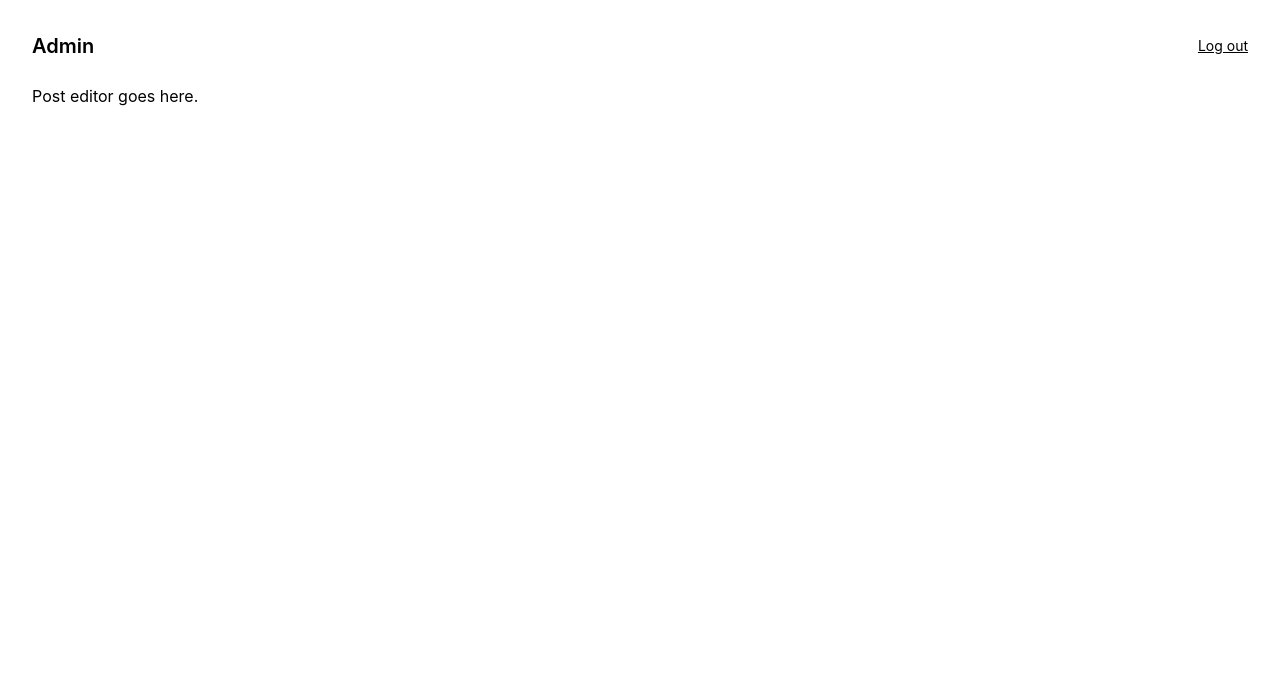
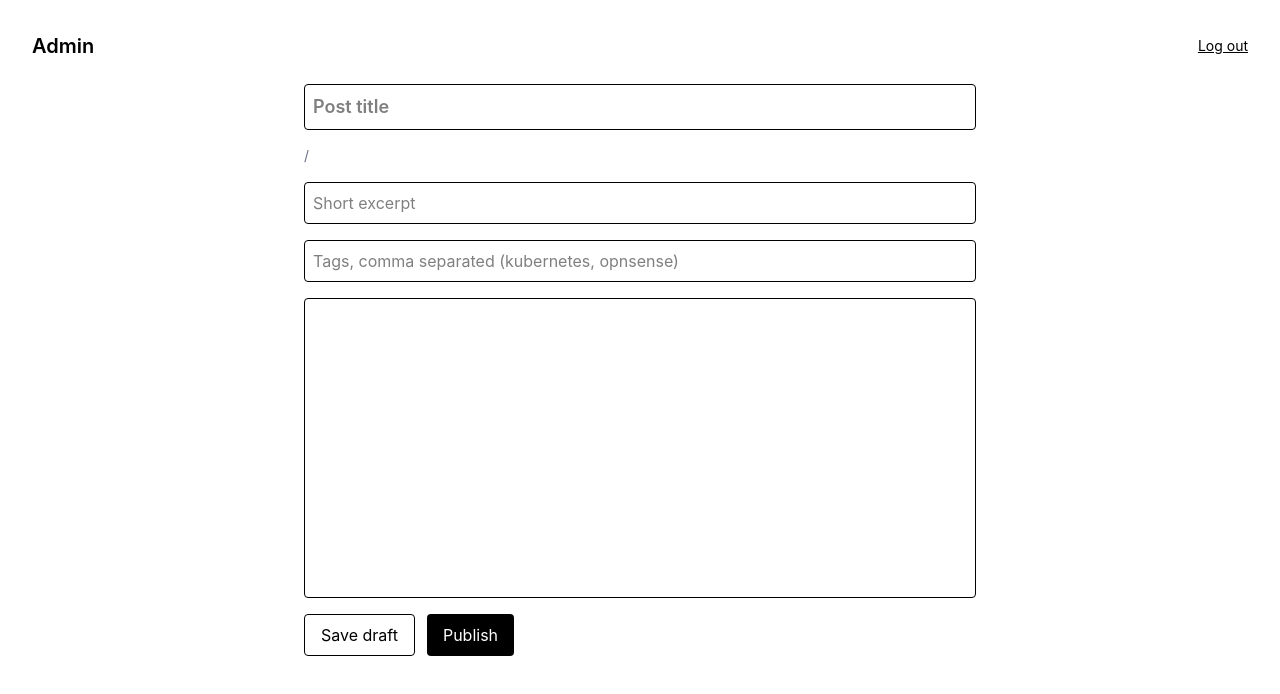
Before and after one commit to Megjafari/blog, a React (Vite) app: page /admin in a window 1280 px wide. Shown: the top 694 px of the page. Built offline with nearby package versions, Linux system fonts and the light colour scheme; no server answers; sample sign-in values are in the browser's storage.

Commit message:
feat: add TipTap editor and post creation form

```diff
--- a/src/admin/Dashboard.tsx
+++ b/src/admin/Dashboard.tsx
@@ -1,4 +1,5 @@
 import { useAuth } from "../lib/auth";
+import PostEditor from "./PostEditor";
 
 export default function Dashboard() {
   const { logout } = useAuth();
@@ -11,7 +12,7 @@ export default function Dashboard() {
           Log out
         </button>
       </div>
-      <p>Post editor goes here.</p>
+      <PostEditor />
     </div>
   );
 }
--- /dev/null
+++ b/src/admin/Editor.tsx
@@ -0,0 +1,23 @@
+import { useEditor, EditorContent } from "@tiptap/react";
+import StarterKit from "@tiptap/starter-kit";
+
+interface EditorProps {
+  content: string;
+  onChange: (html: string) => void;
+}
+
+export default function Editor({ content, onChange }: EditorProps) {
+  const editor = useEditor({
+    extensions: [StarterKit],
+    content,
+    onUpdate: ({ editor }) => {
+      onChange(editor.getHTML());
+    },
+  });
+
+  return (
+    <div className="border rounded p-3 min-h-[300px]">
+      <EditorContent editor={editor} />
+    </div>
+  );
+}
--- /dev/null
+++ b/src/admin/PostEditor.tsx
@@ -0,0 +1,94 @@
+import { useState } from "react";
+import { apiFetch } from "../lib/api";
+import Editor from "./Editor";
+
+function slugify(title: string) {
+  return title
+    .toLowerCase()
+    .trim()
+    .replace(/[^a-z0-9\s-]/g, "")
+    .replace(/\s+/g, "-");
+}
+
+export default function PostEditor() {
+  const [title, setTitle] = useState("");
+  const [slug, setSlug] = useState("");
+  const [content, setContent] = useState("");
+  const [excerpt, setExcerpt] = useState("");
+  const [tags, setTags] = useState("");
+  const [status, setStatus] = useState<"idle" | "saving" | "saved" | "error">("idle");
+
+  const handleTitleChange = (value: string) => {
+    setTitle(value);
+    setSlug(slugify(value));
+  };
+
+  const handleSave = async (publish: boolean) => {
+    setStatus("saving");
+    try {
+      const post = await apiFetch("/api/admin/posts", {
+        method: "POST",
+        body: JSON.stringify({
+          title,
+          slug,
+          content,
+          excerpt,
+          tags: tags.split(",").map((t) => t.trim()).filter(Boolean),
+        }),
+      });
+
+      if (publish) {
+        await apiFetch(`/api/admin/posts/${post.id}/publish`, {
+          method: "POST",
+        });
+      }
+
+      setStatus("saved");
+    } catch {
+      setStatus("error");
+    }
+  };
+
+  return (
+    <div className="max-w-2xl mx-auto flex flex-col gap-4">
+      <input
+        className="border p-2 rounded text-lg font-semibold"
+        placeholder="Post title"
+        value={title}
+        onChange={(e) => handleTitleChange(e.target.value)}
+      />
+      <p className="text-sm text-gray-500">/{slug}</p>
+      <input
+        className="border p-2 rounded"
+        placeholder="Short excerpt"
+        value={excerpt}
+        onChange={(e) => setExcerpt(e.target.value)}
+      />
+      <input
+        className="border p-2 rounded"
+        placeholder="Tags, comma separated (kubernetes, opnsense)"
+        value={tags}
+        onChange={(e) => setTags(e.target.value)}
+      />
+      <Editor content={content} onChange={setContent} />
+
+      <div className="flex gap-3">
+        <button
+          onClick={() => handleSave(false)}
+          className="border px-4 py-2 rounded"
+        >
+          Save draft
+        </button>
+        <button
+          onClick={() => handleSave(true)}
+          className="bg-black text-white px-4 py-2 rounded"
+        >
+          Publish
+        </button>
+      </div>
+
+      {status === "saved" && <p className="text-green-600">Saved.</p>}
+      {status === "error" && <p className="text-red-600">Something went wrong.</p>}
+    </div>
+  );
+}
```
